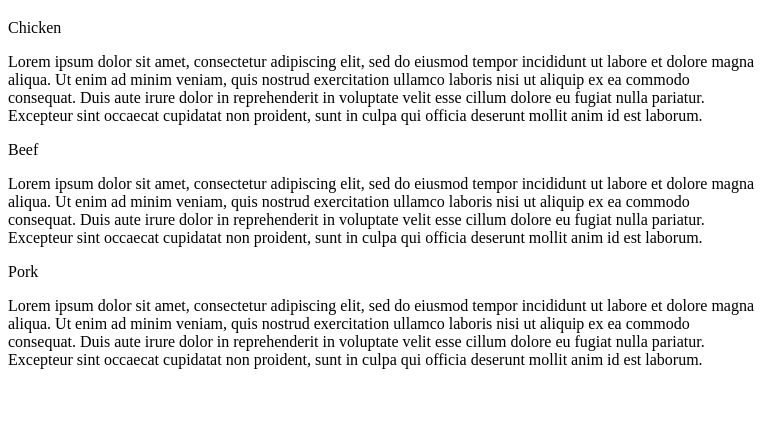
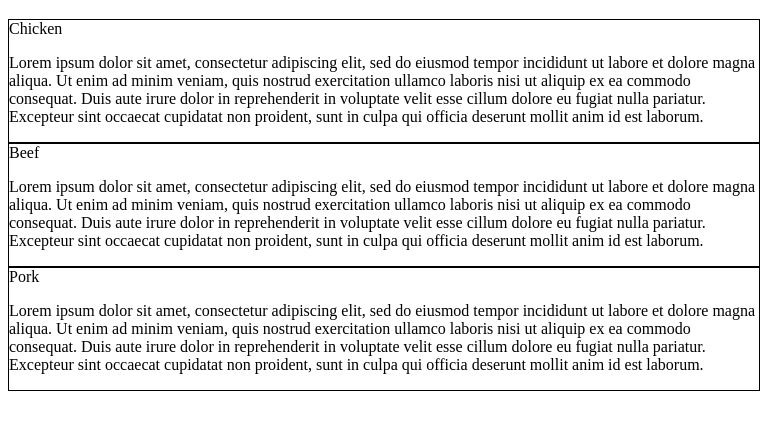
Before and after one commit to yang03265/jhuassignments, a plain HTML site: page index.html in a window 768 px wide. Shown: the part 61-490 px from the top of the page. Drawn offline with Linux system fonts and the light colour scheme.

Commit message:
border box

```diff
--- a/css/styles.css
+++ b/css/styles.css
@@ -1,3 +1,7 @@
+*{
+
+  box-sizing: border-box;
+}
 h1 {
   text-align: center;
 }
@@ -8,7 +12,7 @@ h1 {
 @media (min-width: 992px) {
   .col-lg-1, .col-lg-2, .col-lg-3, .col-lg-4, .col-lg-5, .col-lg-6, .col-lg-7, .col-lg-8, .col-lg-9, .col-lg-10, .col-lg-11, .col-lg-12 {
     float: left;
-
+    border: 1px solid black;
   }
 
   .col-lg-1 {
@@ -55,7 +59,7 @@ h1 {
 @media (min-width: 768px) and (max-width: 991px) {
   .col-md-1, .col-md-2, .col-md-3, .col-md-4, .col-md-5, .col-md-6, .col-md-7, .col-md-8, .col-md-9, .col-md-10, .col-md-11, .col-md-12 {
     float: left;
-
+    border: 1px solid black;
   }
 
   .col-md-1 {
@@ -101,7 +105,7 @@ h1 {
 @media (max-width: 768px) {
   .col-sm-1, .col-sm-2, .col-sm-3, .col-sm-4, .col-sm-5, .col-sm-6, .col-sm-7, .col-sm-8, .col-sm-9, .col-sm-10, .col-sm-11, .col-sm-12 {
  	float: left;
-
+  border: 1px solid black;
   }
 
   .col-sm-1 {
```
